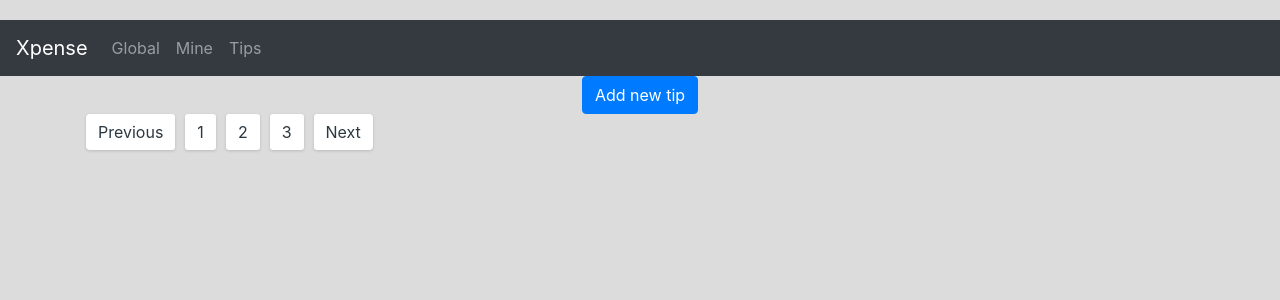
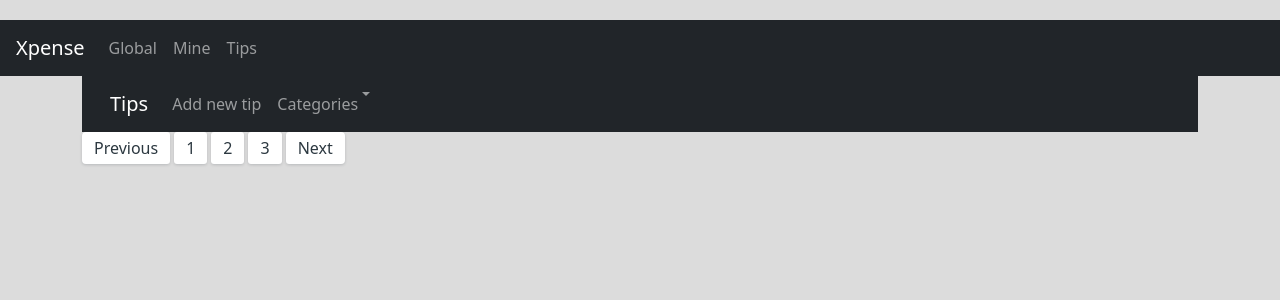
Before and after one commit to redhat-beyond/Xpense, a Django app: template tips/templates/tips/index.html in a window 1280 px wide. Shown: the top 300 px of the page. Run offline with Django 4.2, Linux system fonts and the light colour scheme; the template is opened without the code that fills it, so the values that code supplies are empty; some libraries are stand-ins or nearby versions.

Commit message:
Tips views: Adding navbar and category filter

```diff
--- a/tips/templates/tips/index.html
+++ b/tips/templates/tips/index.html
@@ -1,17 +1,49 @@
 {% extends "base.html" %} {%load static%} {%block content%}
-<!DOCTYPE html>
-<html lang="en">
   <head>
     <meta charset="UTF-8">
     <meta name="viewport" content="width=device-width, initial-scale=1.0">
     <meta http-equiv="X-UA-Compatible" content="ie=edge">
     <title>HTML 5 Boilerplate</title>
+    <link href="https://cdn.jsdelivr.net/npm/bootstrap@5.1.3/dist/css/bootstrap.min.css" rel="stylesheet" integrity="sha384-1BmE4kWBq78iYhFldvKuhfTAU6auU8tT94WrHftjDbrCEXSU1oBoqyl2QvZ6jIW3" crossorigin="anonymous">
     <link rel="stylesheet" href="style.css">
   </head>
   <body>
     <div class="container">
         <div class="grid">
-          <a class="btn btn-primary" href="add_tip/" role="button">Add new tip</a>
+            <nav class="navbar navbar-expand-lg navbar-dark bg-dark">
+              <div class="container-fluid">
+                <a class="navbar-brand" href="#">Tips</a>
+                <button class="navbar-toggler" type="button" data-bs-toggle="collapse" data-bs-target="#navbarNavDarkDropdown" aria-controls="navbarNavDarkDropdown" aria-expanded="false" aria-label="Toggle navigation">
+                  <span class="navbar-toggler-icon"></span>
+                </button>
+
+                <div class="collapse navbar-collapse" id="navbarNavDarkDropdown">
+                  <ul class="navbar-nav">
+                    <li class="nav-item">
+                      <a class="nav-link" type="button" href="add_tip/" role="button">Add new tip</a>
+                    </li>
+                    <li class="nav-item dropdown">
+                      <a class="nav-link dropdown-toggle" href="#" id="navbarDarkDropdownMenuLink" role="button" data-bs-toggle="dropdown" aria-expanded="false">
+                        Categories
+                      </a>
+                      <ul class="dropdown-menu dropdown-menu-dark" aria-labelledby="navbarDarkDropdownMenuLink">
+                        <li><a class="dropdown-item" type="button" href="category/Rent" role="button">Rent</a></li>
+                        <li><a class="dropdown-item" type="button" href="category/Mortage" role="button">Mortgage</a></li>
+                        <li><a class="dropdown-item" type="button" href="category/Bills" role="button">Bills</a></li>
+                        <li><a class="dropdown-item" type="button" href="category/Transportaion" role="button">Transportation</a></li>
+                        <li><a class="dropdown-item" type="button" href="category/Clothing" role="button">Clothing</a></li>
+                        <li><a class="dropdown-item" type="button" href="category/Healthcare" role="button">Healthcare</a></li>
+                        <li><a class="dropdown-item" type="button" href="category/Food" role="button">Food</a></li>
+                        <li><a class="dropdown-item" type="button" href="category/Kids" role="button">Kids</a></li>
+                        <li><a class="dropdown-item" type="button" href="category/Culture" role="button">Culture</a></li>
+                        <li><a class="dropdown-item" type="button" href="category/vacations" role="button">Vacations</a></li>
+                        <li><a class="dropdown-item" type="button" href="category/Other" role="button">Other</a></li>
+                      </ul>
+                    </li>
+                  </ul>
+                </div>
+              </div>
+            </nav>
           {% for tip in tips %}
             <article class="post vt-post">
                 <div class="row">
@@ -57,6 +89,6 @@
             <div class="clearfix"></div>
         </div>
     </div>
+  <script src="https://cdn.jsdelivr.net/npm/bootstrap@5.1.3/dist/js/bootstrap.bundle.min.js" integrity="sha384-ka7Sk0Gln4gmtz2MlQnikT1wXgYsOg+OMhuP+IlRH9sENBO0LRn5q+8nbTov4+1p" crossorigin="anonymous"></script>
   </body>
-</html>
 {% endblock %}
--- a/tips/templates/tips/style.css
+++ b/tips/templates/tips/style.css
@@ -646,3 +646,8 @@ blockquote {
 .pagination {
     margin: 0px;
 }
+
+a.nav-link{
+    display: flex;
+    color:  rgba(255,255,255,.55);
+}
--- a/tips/urls.py
+++ b/tips/urls.py
@@ -8,4 +8,5 @@ urlpatterns = [
     path('add_tip/', views.add_tip, name='add_tip'),
     path('edit_tip/<int:tip_id>/', views.edit_tip, name='edit_tip'),
     path('delete_tip/<int:tip_id>/', views.delete_tip, name='delete_tip'),
+    path('category/<str:cats>/', views.categories_filter, name='category')
 ]
--- a/tips/views.py
+++ b/tips/views.py
@@ -18,6 +18,12 @@ def add_tip(request):
     else:
         form = TipForm()
     return render(request, ADD_TIP_PAGE_ROUTE, {'form': form})
+    return render(request, 'tips/add_tip.html', {'form': form})
+
+
+def categories_filter(request, cats):
+    category_filtered_tips = Tip.objects.filter(category=cats)
+    return render(request, 'tips/categories.html', {'cats': cats, 'category_filtered_tips': category_filtered_tips})
 
 
 def edit_tip(request, tip_id):
```
Also changed, not shown: tips/templates/tips/categories.html (added, +43 -0 lines).
